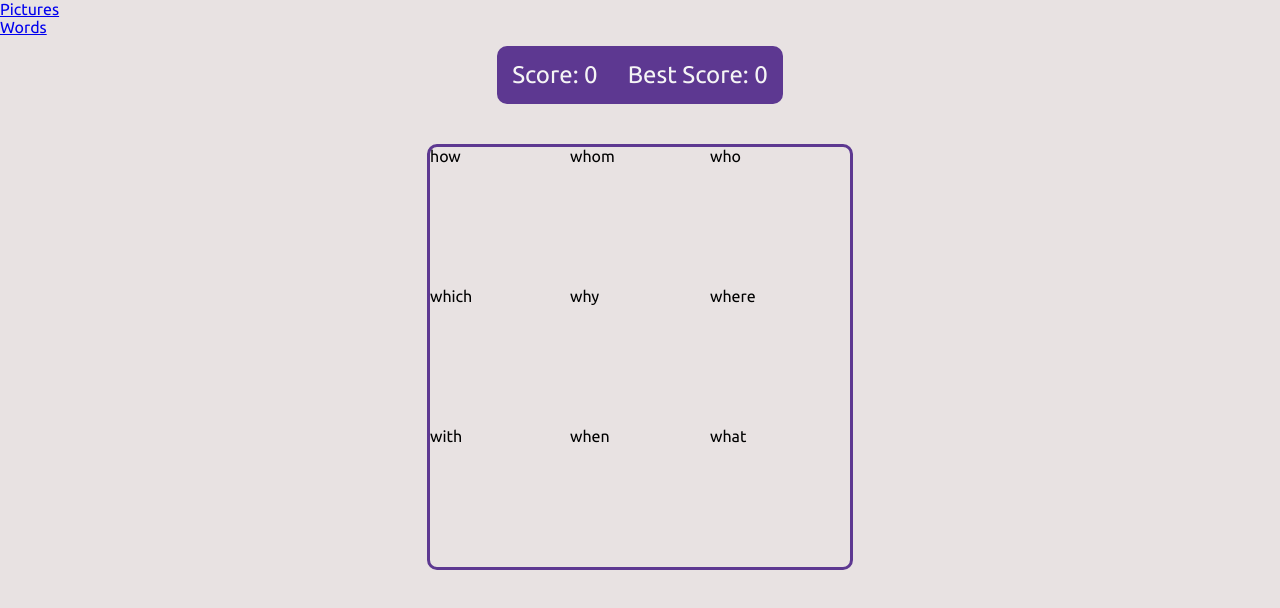
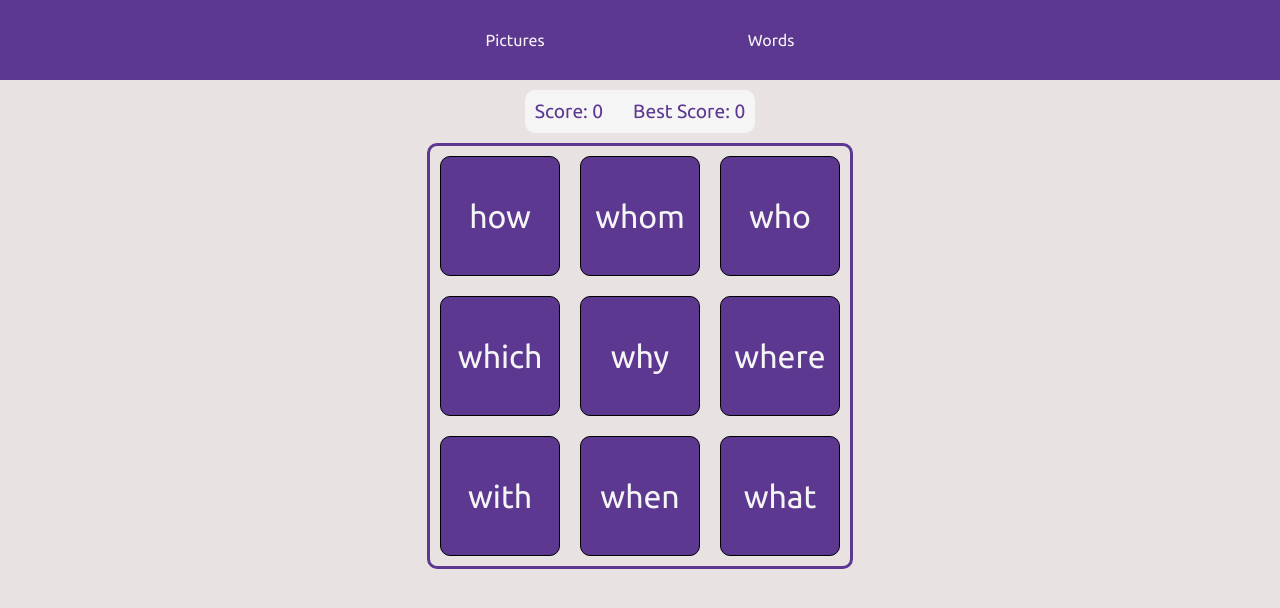
Before and after one commit to gorkemu/memory-card, a React (Create React App) app: page /words in a window 1280 px wide. Shown: the top 608 px of the page. Built offline with nearby package versions, Linux system fonts and the light colour scheme.

Commit message:
style Nav

```diff
--- a/src/App.css
+++ b/src/App.css
@@ -27,10 +27,10 @@ body {
   display: flex;
   gap: 30px;
   margin: 10px;
-  font-size: x-large;
-  background-color: var(--blue);
-  color: var(--white);
-  padding: 15px;
+  font-size: larger;
+  background-color: var(--white);
+  color: var(--blue);
+  padding: 10px;
   border-radius: 10px;
 }
 
@@ -39,7 +39,6 @@ body {
   flex-direction: column;
   justify-content: center;
   align-items: center;
-  gap: 30px;
 }
 
 .cards-container {
@@ -72,3 +71,60 @@ body {
 .card img {
   border-radius: 10px;
 }
+
+nav {
+  display: flex;
+  justify-content: center;
+  align-items: center;
+  min-height: 10vh;
+  background-color: var(--blue);
+  color: var(--white);
+}
+
+.nav-links {
+  width: 40%;
+  display: flex;
+  justify-content: space-around;
+  align-items: center;
+  list-style: none;
+  cursor: pointer;
+  text-decoration: none;
+}
+
+.link {
+  color: var(--white);
+  padding: 7px 14px;
+  border-radius: 10px;
+}
+
+.link,
+.link:hover,
+.link:active,
+.link:focus,
+.link:visited {
+  text-decoration: none;
+}
+
+.link:focus {
+  border: 1px solid var(--white);
+}
+
+.word {
+  height: 120px;
+  width: 120px;
+  border: 1px solid black;
+  display: flex;
+  justify-content: center;
+  align-items: center;
+  cursor: pointer;
+  font-size: xx-large;
+  justify-self: center;
+  align-self: center;
+  border-radius: 10px;
+  background-color: var(--blue);
+  color: var(--white);
+}
+
+.word:hover {
+  opacity: 0.8;
+}
```
